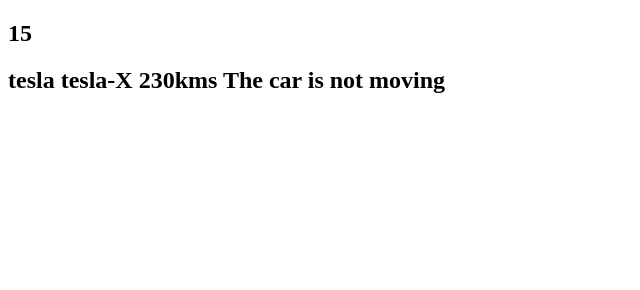
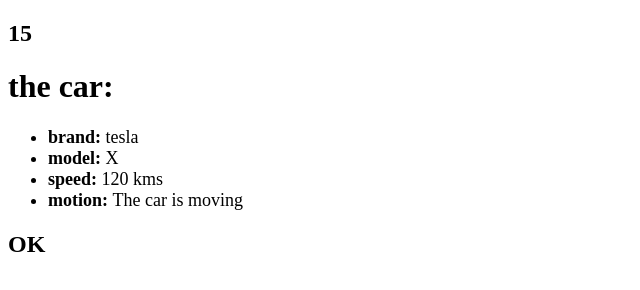
Before and after one commit to dato201/react-leson1, a plain HTML site: page index.html in a window 1280 px wide. Shown: the whole page, without its empty margins (0-640 px from the left). Drawn offline with Linux system fonts and the light colour scheme.

Commit message:
all react lesson1 finished

```diff
--- a/index.html
+++ b/index.html
@@ -4,12 +4,27 @@
     <meta charset="UTF-8">
     <meta name="viewport" content="width=device-width, initial-scale=1.0">
     <title>Document</title>
+    <style>
+        li {
+            font-size: 18px;
+            font-weight: 500;
+        }
+    </style>
 </head>
 <body>
 
 
     <h2 id="p1"></h2>
     <h2 id="p2"></h2>
+    <h1>the car:</h1>
+    <ul>
+        <li id="li1"></li>
+        <li id="li2"></li>
+        <li id="li3"></li>
+        <li id="li4"></li>
+    </ul>
+
+    <h2 id="demo"></h2>
 
     <script src="scripts/script.js"></script>
 </body>
--- a/scripts/script.js
+++ b/scripts/script.js
@@ -25,9 +25,6 @@
 
 console.log(reduceArr2);
 
-
-let mns = "The car is not moving";
-
 class Car {
     constructor(brand, model, speed, motion) {
         this.brand = brand;
@@ -37,16 +34,51 @@
     }
     check_motion() {
         if (this.speed > 0) {
-            mns = "The car is moving";
-            console.log(mns);
-            return this.motion;
+            return this.motion = "The car is moving"
+        } else {
+            return this.motion = "The car is stopped"
         }
     }
+    accelerate() {
+        return this.speed + 40;
+    }
+    brake() {
+        return this.speed - 40;
+    }
+    emergency_brake() {
+        return this.speed = 0;
+    }
 }
-console.log(mns);
 
-const myCar1 = new Car("tesla", "tesla-X", 230 , mns);
+let mns = "The car is not moving";
 
-document.getElementById("p2").innerHTML = myCar1.brand + " " + myCar1.model + " " + myCar1.speed + "kms" + " " + myCar1.motion
+const myCar1 = new Car("tesla", "X", 80, mns);
 
-let avv = 1
+document.getElementById("li1").innerHTML = `<spen style = "font-weight: 900;"> brand: </spen>` + myCar1.brand;
+document.getElementById("li2").innerHTML = `<spen style = "font-weight: 900;"> model: </spen>` + myCar1.model;
+document.getElementById("li3").innerHTML = `<spen style = "font-weight: 900;"> speed: </spen>` + myCar1.accelerate() + " kms";
+document.getElementById("li4").innerHTML = `<spen style = "font-weight: 900;"> motion: </spen>` + myCar1.check_motion();
+
+
+
+
+function addAsync(some) {
+    document.getElementById("demo").innerHTML = some;
+    console.log(some);
+}
+
+let myPromise = new Promise(function (resolve, reject) {
+    let x;
+    let v;
+
+    if (x === undefined && v === undefined) {
+        resolve("OK");
+    } else {
+        reject("Error");
+    }
+});
+
+myPromise.then(
+    function (value) { addAsync(value); },
+    function (error) { addAsync(error); }
+);
```
